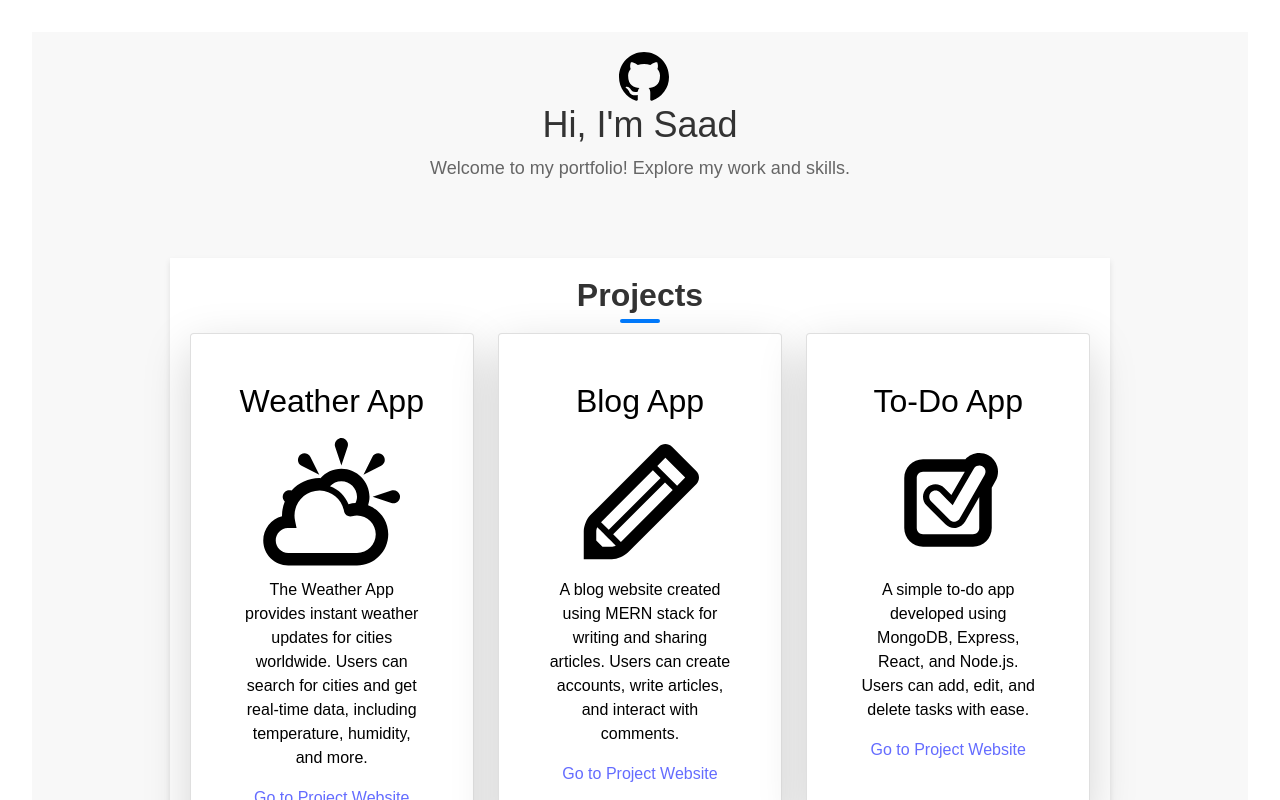
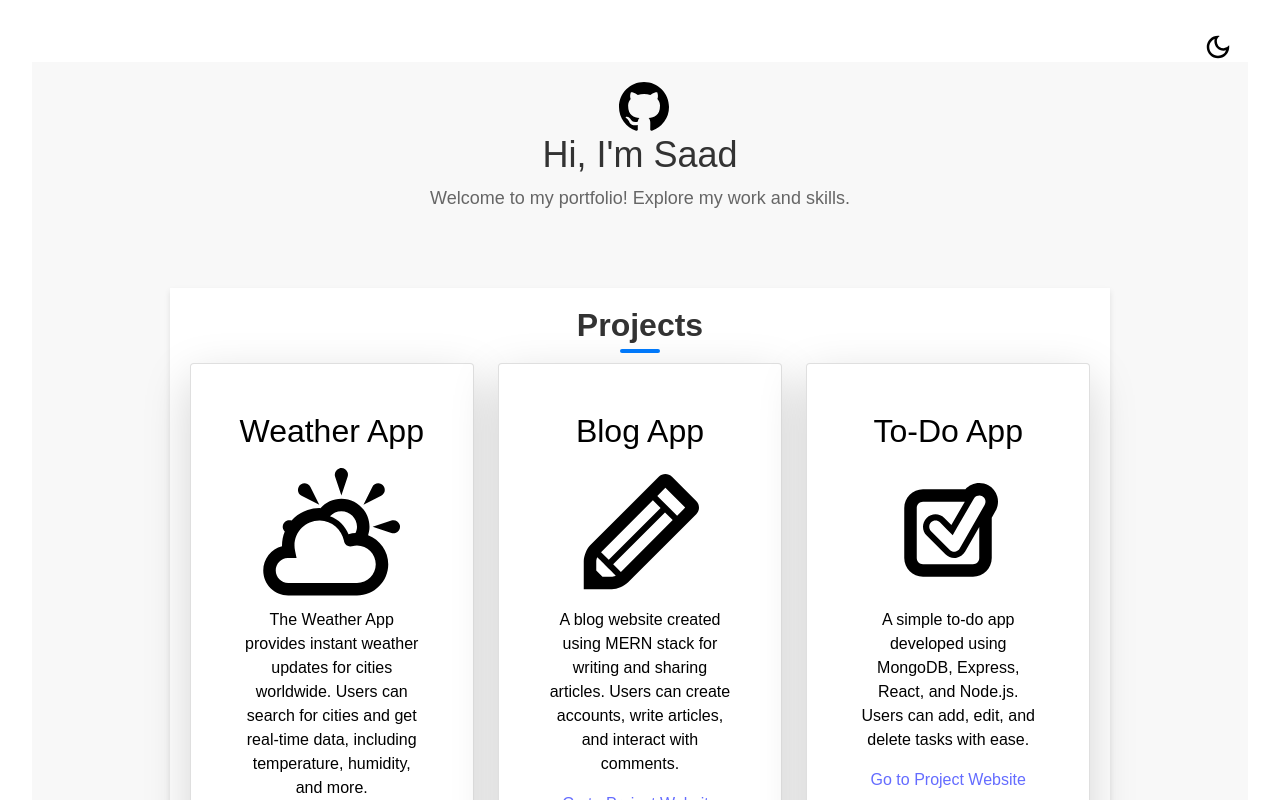
Before and after one commit to saadtahir995/Portfolio, a React (Vite) app: page / in a window 1280 px wide. Shown: the top 800 px of the page. Built offline with nearby package versions, Linux system fonts and the light colour scheme.

Commit message:
added dark mode

```diff
--- a/package.json
+++ b/package.json
@@ -10,6 +10,7 @@
     "preview": "vite preview"
   },
   "dependencies": {
+    "darkreader": "^4.9.58",
     "react": "^18.2.0",
     "react-dom": "^18.2.0",
     "react-icons": "^4.10.1",
--- a/src/components/Home.jsx
+++ b/src/components/Home.jsx
@@ -5,12 +5,34 @@ import {BsGithub} from 'react-icons/bs';
 import ContactForm from './ContactForm';
 import { useMediaQuery } from 'react-responsive';
 import MobileHome from './MobileHome';
+import {MdOutlineDarkMode} from 'react-icons/md';
+import {
+  enable as enableDarkMode,
+  disable as disableDarkMode,
+  auto as followSystemColorScheme,
+  exportGeneratedCSS as collectCSS,
+  isEnabled as isDarkReaderEnabled
+} from 'darkreader';
 
 
 const Home = () => {
   const isMobile = useMediaQuery({ maxWidth: 768 });
 
   return (<>
+    <div className="dark-mode-toggle">
+    <MdOutlineDarkMode size={30} style={{marginLeft:'95%'}} onClick={()=>{
+      if(isDarkReaderEnabled()){
+        disableDarkMode();
+      }
+      else{
+        enableDarkMode({
+          brightness: 100,
+          contrast: 90,
+          sepia: 10
+        });
+      }
+    }}/>
+    </div>
   {isMobile ? <MobileHome/> : (<>
 
     <div className="portfolio-container">
--- a/src/components/MobileHome.jsx
+++ b/src/components/MobileHome.jsx
@@ -4,6 +4,7 @@ import { TiWeatherPartlySunny,TiPencil,TiInputCheckedOutline } from 'react-icons
 import '../style/MobileHome.css';
 import {BsGithub} from 'react-icons/bs';
 import ContactForm from './ContactForm';
+
 
 const skillsData = [
     { skill: 'HTML', level: 80 },
```
Also changed, not shown: 1 other file (tests, documents, lock files or other folders).
